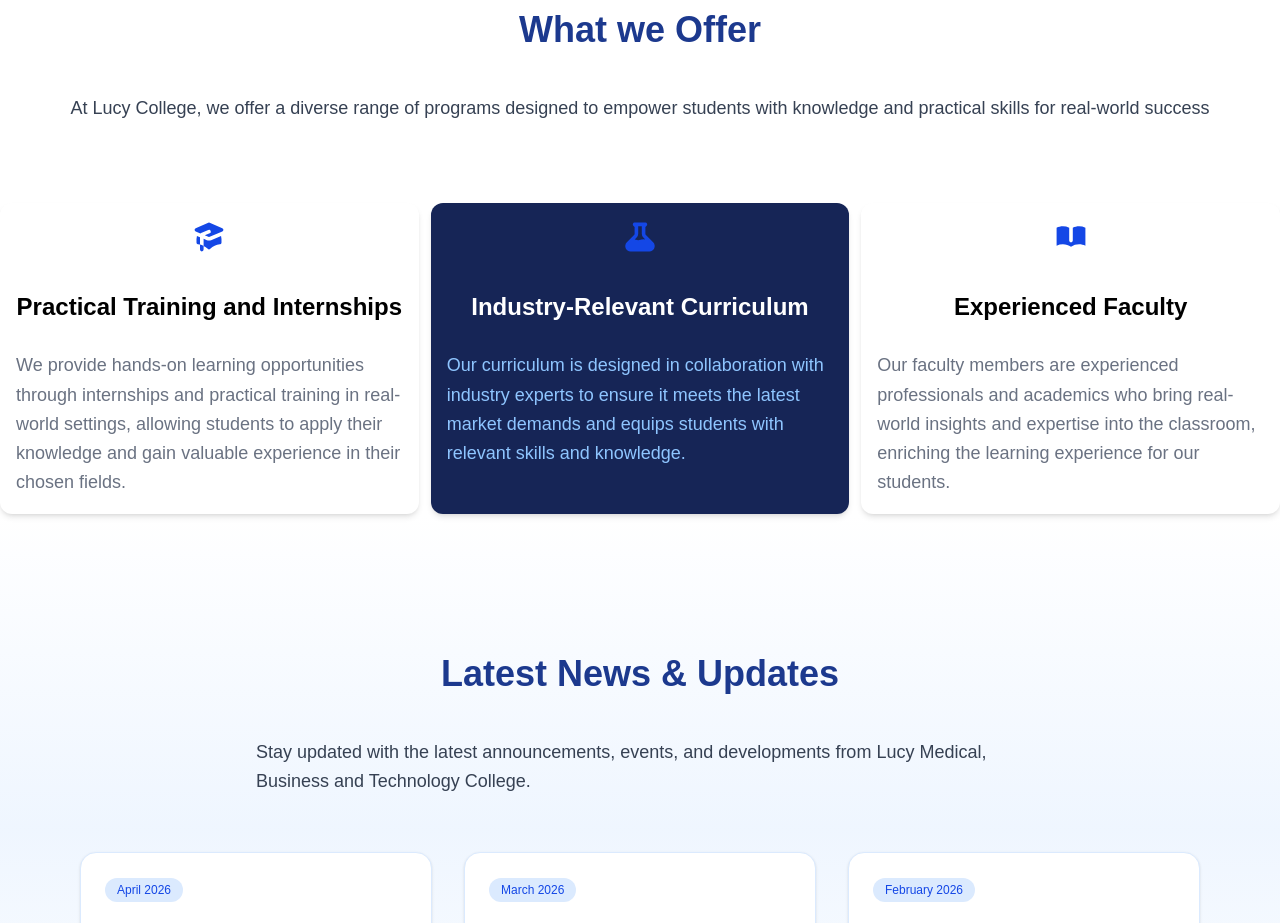
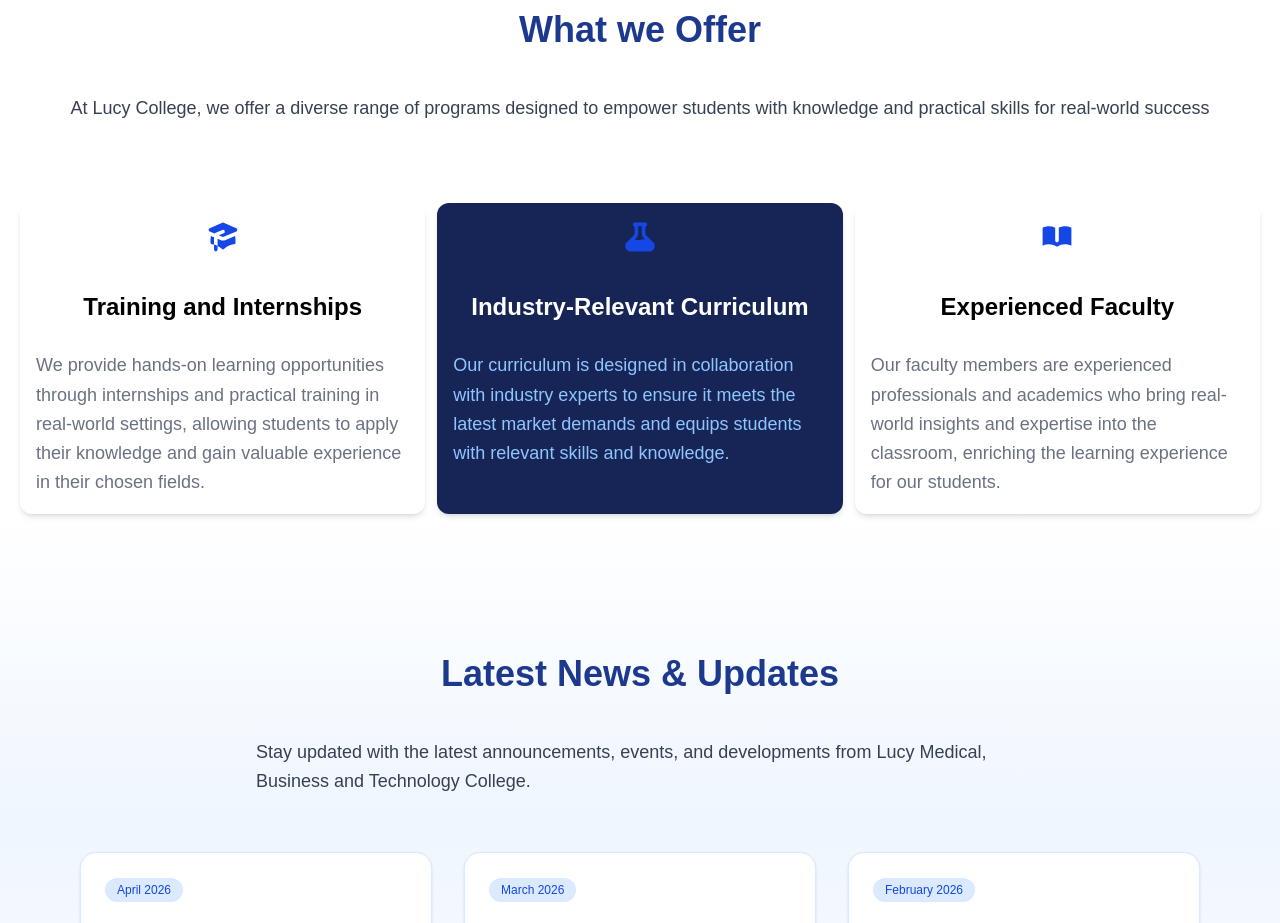
Before and after one commit to Fikerteyimer/Lucy-medical-business-and-technology-website, a React (Vite) app in the folder lucy-college/: page / in a window 1280 px wide. Shown: the part 1340-2263 px from the top of the page. Built offline with nearby package versions, Linux system fonts and the light colour scheme.

Commit message:
reduce the text size

```diff
--- a/lucy-college/src/Components/CardGrid.jsx
+++ b/lucy-college/src/Components/CardGrid.jsx
@@ -4,7 +4,7 @@ import { twMerge } from "tailwind-merge";
 
 function CardsGrid({ data, gap }) {
   return (
-    <div className={twMerge(clsx("grid grid-cols-1 md:grid-cols-3 gap-6", gap))}>
+    <div className={twMerge(clsx("grid grid-cols-1 md:grid-cols-3 gap-6 mx-5", gap))}>
       {data.map((item, index) => (
         <Cards
           key={index}
--- a/lucy-college/src/Components/Cards.jsx
+++ b/lucy-college/src/Components/Cards.jsx
@@ -17,7 +17,7 @@ function Cards({
     <div
       className={twMerge(
         clsx(
-          "flex flex-col shadow-md p-4 text-left md:text-center rounded-xl hover:shadow-lg transition-transform duration-300 hover:scale-100 mt-20",
+          "flex flex-col shadow-md  p-4 text-left md:text-center rounded-xl hover:shadow-lg transition-transform duration-300 hover:scale-100 mt-20",
           bgcolor
         )
       )}
--- a/lucy-college/src/data.js
+++ b/lucy-college/src/data.js
@@ -559,7 +559,7 @@ export const cases = [
 
 export const whatweOffer = [
   {
-    text: "Practical Training and Internships",
+    text: "Training and Internships",
     description:
       "We provide hands-on learning opportunities through internships and practical training in real-world settings, allowing students to apply their knowledge and gain valuable experience in their chosen fields.",
     Icon: HiAcademicCap,
```
